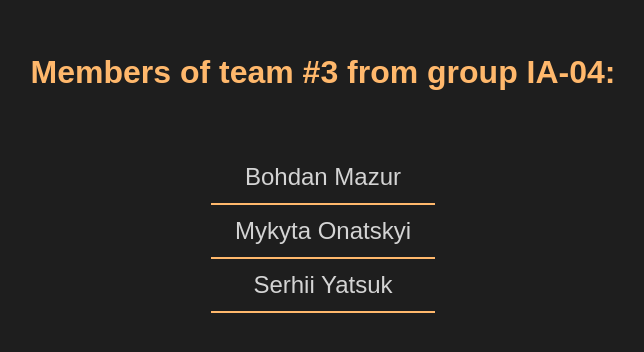
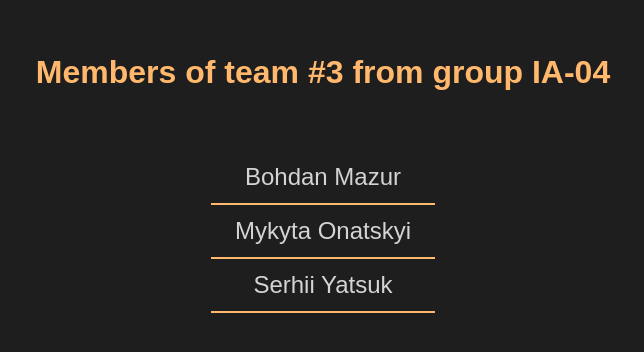
Before and after one commit to Yezhyck/iit-lab4_5, a website: page views/index.html in a window 1280 px wide. Shown: the part 230-582 px from the top of the page, without its empty margins (317-961 px from the left). Drawn offline with Linux system fonts and the light colour scheme; files that its build step writes are made by us from their sources.

```diff
--- a/views/index.html
+++ b/views/index.html
@@ -5,7 +5,7 @@
     <link rel="stylesheet" href="css/styles.css">
 </head>
 <body>
-<h2>Members of team #3 from group IA-04:</h2>
+<h2>Members of team #3 from group IA-04</h2>
 <ol>
     <li>Bohdan Mazur</li>
     <li>Mykyta Onatskyi</li>
```
